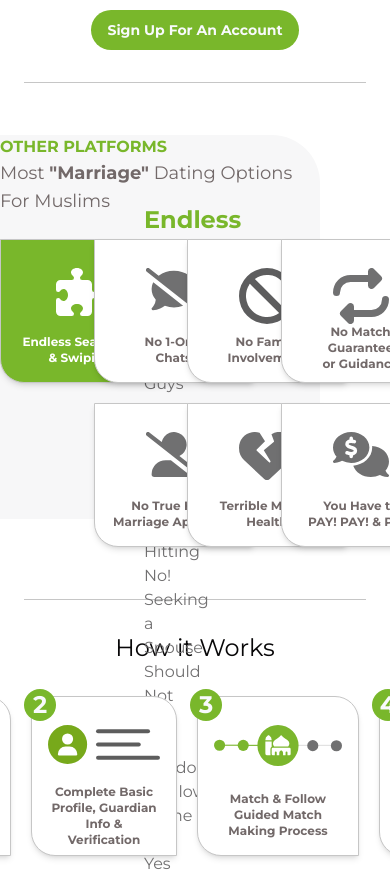
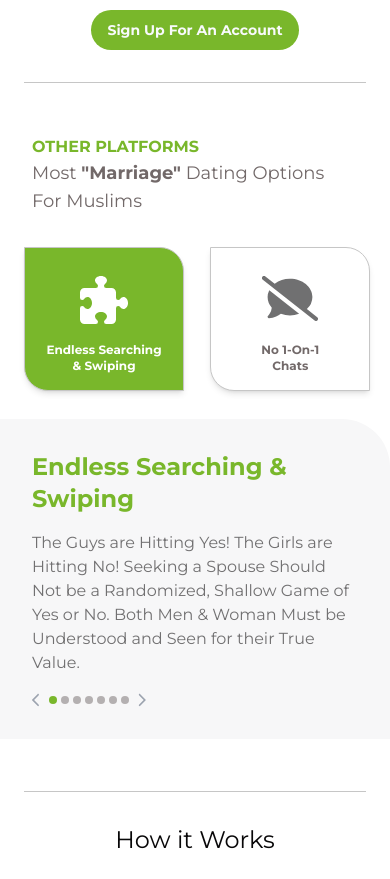
Before and after one commit to Natnael-crypto/GMM, a Next.js app in the folder client/gmm-fe/: page /en in a window 390 px wide. Shown: the part 1240-2119 px from the top of the page. Built offline with nearby package versions, Linux system fonts and the light colour scheme.

Commit message:
feat(gmm-fe): add responsivness to other platforms section

```diff
--- a/client/gmm-fe/src/components/landing-page/components/other-platforms/other-platform-slide.tsx
+++ b/client/gmm-fe/src/components/landing-page/components/other-platforms/other-platform-slide.tsx
@@ -16,7 +16,18 @@ export default function OtherPlatformSlide({
   const count = Children.count(children);
 
   return (
-    <div className="absolute left-0 top-0 bg-muted w-[48%] h-96 rounded-tr-[3rem] pt-[4.3rem] pb-3 pl-36 pr-44 flex flex-col justify-between">
+    <div
+      className="
+      flex flex-col justify-between
+    lg:absolute lg:left-0 lg:top-0
+    mt-5
+    px-8 lg:pr-44 lg:pl-36
+    py-8 lg:py-0 lg:pb-3 lg:pt-[4.3rem]
+    bg-muted
+    w-full lg:w-[48%]
+    h-80 lg:h-96
+    rounded-tr-[3rem]"
+    >
       {Children.map(children, (child: any, index: number) => {
         if (index === selected) return child;
       })}
--- a/client/gmm-fe/src/components/landing-page/components/other-platforms/other-platforms.tsx
+++ b/client/gmm-fe/src/components/landing-page/components/other-platforms/other-platforms.tsx
@@ -1,7 +1,7 @@
 'use client';
 
 import React, { useState } from 'react';
-import OurApproachCard from './card';
+import OtherPlatformCard from './card';
 import { useTranslations } from 'next-intl';
 import OtherPlatformContent from './slide-content';
 import OtherPlatform from './other-platform-slide';
@@ -22,10 +22,10 @@ export default function OtherPlatforms() {
   };
 
   return (
-    <div className="pr-6 sm:pr-12 md:pr-20 lg:pr-32 my-5 relative">
-      <div className="flex flex-col items-end z-10 ">
+    <div className="sm:pl-12 md:pl-20 lg:pr-32 my-5 relative">
+      <div className="flex flex-col lg:items-end z-10">
         {/* Title */}
-        <h1 className="max-w-[30rem] mr-10 flex flex-col z-10 text-secondary">
+        <h1 className="px-8 md:pl-0 lg:max-w-[30rem] md:mr-10 flex flex-col z-10 text-secondary">
           <span className="uppercase font-bold text-primary">{t('title')}</span>
           <span className="text-lg sm:text-xl md:text-2xl lg:text-3xl">
             {t.rich('subtitle', {
@@ -37,8 +37,18 @@ export default function OtherPlatforms() {
         </h1>
 
         {/* Cards */}
-        <div className="grid grid-cols-4 gap-x-2 gap-y-5 mt-6 w-fit z-10">
-          <OurApproachCard
+        <div className="overflow-auto no-scrollbar">
+          <div
+            className="
+          grid
+          grid-cols-7 lg:grid-cols-4
+          w-[84rem] lg:w-fit
+          px-6 md:px-0 lg:px-0
+          py-2 md:py-0
+          mt-6 z-10
+          gap-x-2 gap-y-5"
+          >
+            <OtherPlatformCard
               imageSrc="/assets/puzzle-piece-solid.svg"
               imageClassName="w-12"
               isActive={current === 0}
@@ -47,8 +57,8 @@ export default function OtherPlatforms() {
               {t.rich('card.endlessSearching', {
                 br: () => <br />,
               })}
-          </OurApproachCard>
-          <OurApproachCard
+            </OtherPlatformCard>
+            <OtherPlatformCard
               imageSrc="/assets/comment-slash-solid.svg"
               imageClassName="w-14"
               isActive={current === 1}
@@ -57,8 +67,8 @@ export default function OtherPlatforms() {
               {t.rich('card.noOneOnOneChats', {
                 br: () => <br />,
               })}
-          </OurApproachCard>
-          <OurApproachCard
+            </OtherPlatformCard>
+            <OtherPlatformCard
               imageSrc="/assets/ban-solid.svg"
               imageClassName="w-14"
               isActive={current === 2}
@@ -67,8 +77,8 @@ export default function OtherPlatforms() {
               {t.rich('card.noFamilyInvolvement', {
                 br: () => <br />,
               })}
-          </OurApproachCard>
-          <OurApproachCard
+            </OtherPlatformCard>
+            <OtherPlatformCard
               imageSrc="/assets/repeat-solid.svg"
               imageClassName="w-14"
               isActive={current === 3}
@@ -77,9 +87,9 @@ export default function OtherPlatforms() {
               {t.rich('card.noMatchGuarantee', {
                 br: () => <br />,
               })}
-          </OurApproachCard>
-          <div className="col-start-2">
-            <OurApproachCard
+            </OtherPlatformCard>
+            <div className="lg:col-start-2">
+              <OtherPlatformCard
                 imageSrc="/assets/user-large-slash-solid.svg"
                 imageClassName="w-14"
                 isActive={current === 4}
@@ -88,9 +98,9 @@ export default function OtherPlatforms() {
                 {t.rich('card.noTrueHalalApproach', {
                   br: () => <br />,
                 })}
-            </OurApproachCard>
+              </OtherPlatformCard>
             </div>
-          <OurApproachCard
+            <OtherPlatformCard
               imageSrc="/assets/heart-crack-solid.svg"
               imageClassName="w-14"
               isActive={current === 5}
@@ -99,8 +109,8 @@ export default function OtherPlatforms() {
               {t.rich('card.terribleHealth', {
                 br: () => <br />,
               })}
-          </OurApproachCard>
-          <OurApproachCard
+            </OtherPlatformCard>
+            <OtherPlatformCard
               imageSrc="/assets/comments-dollar-solid.svg"
               imageClassName="w-14"
               isActive={current === 6}
@@ -109,7 +119,8 @@ export default function OtherPlatforms() {
               {t.rich('card.payment', {
                 br: () => <br />,
               })}
-          </OurApproachCard>
+            </OtherPlatformCard>
+          </div>
         </div>
       </div>
 
```
Lines whose indentation alone changed are shown as unchanged.
